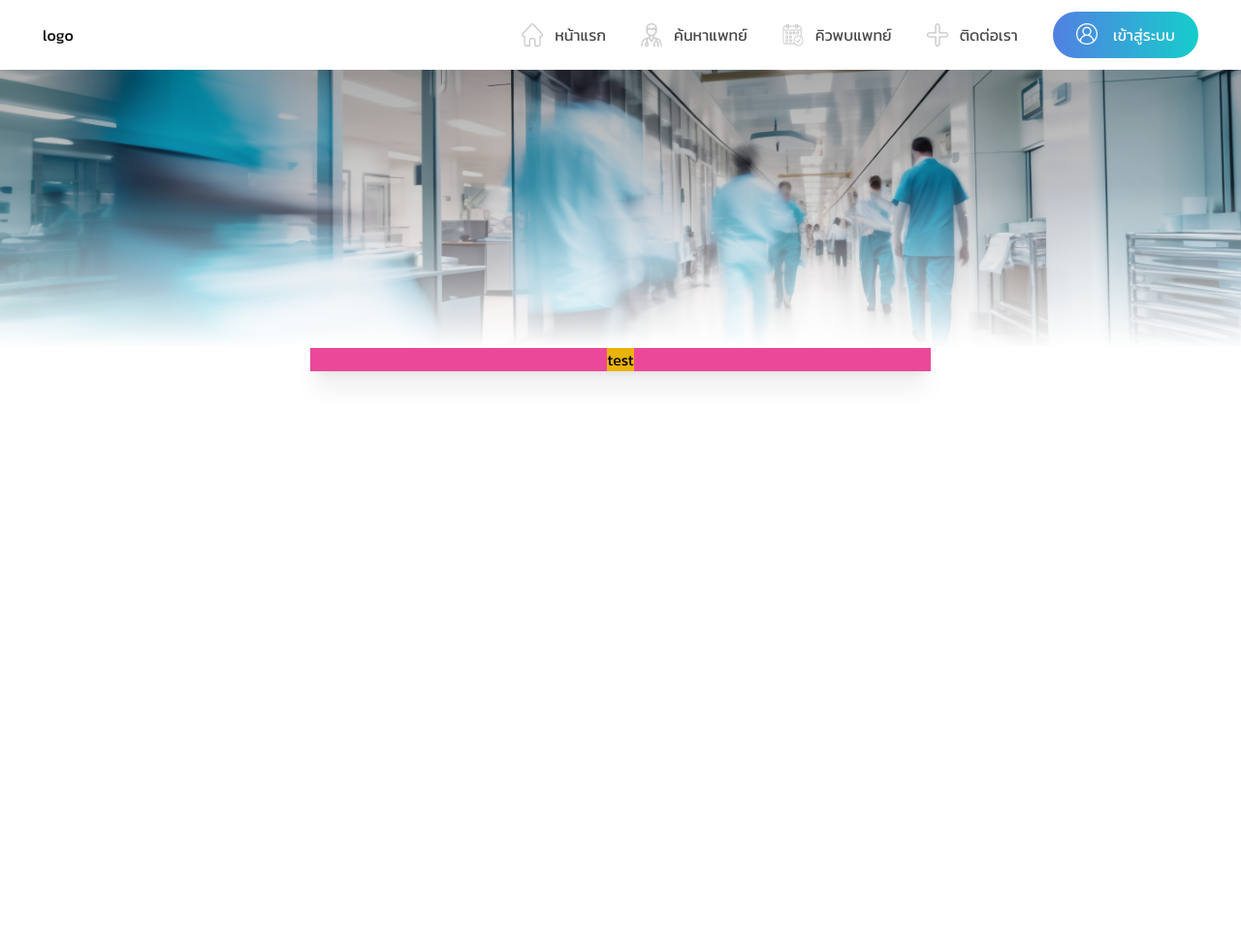
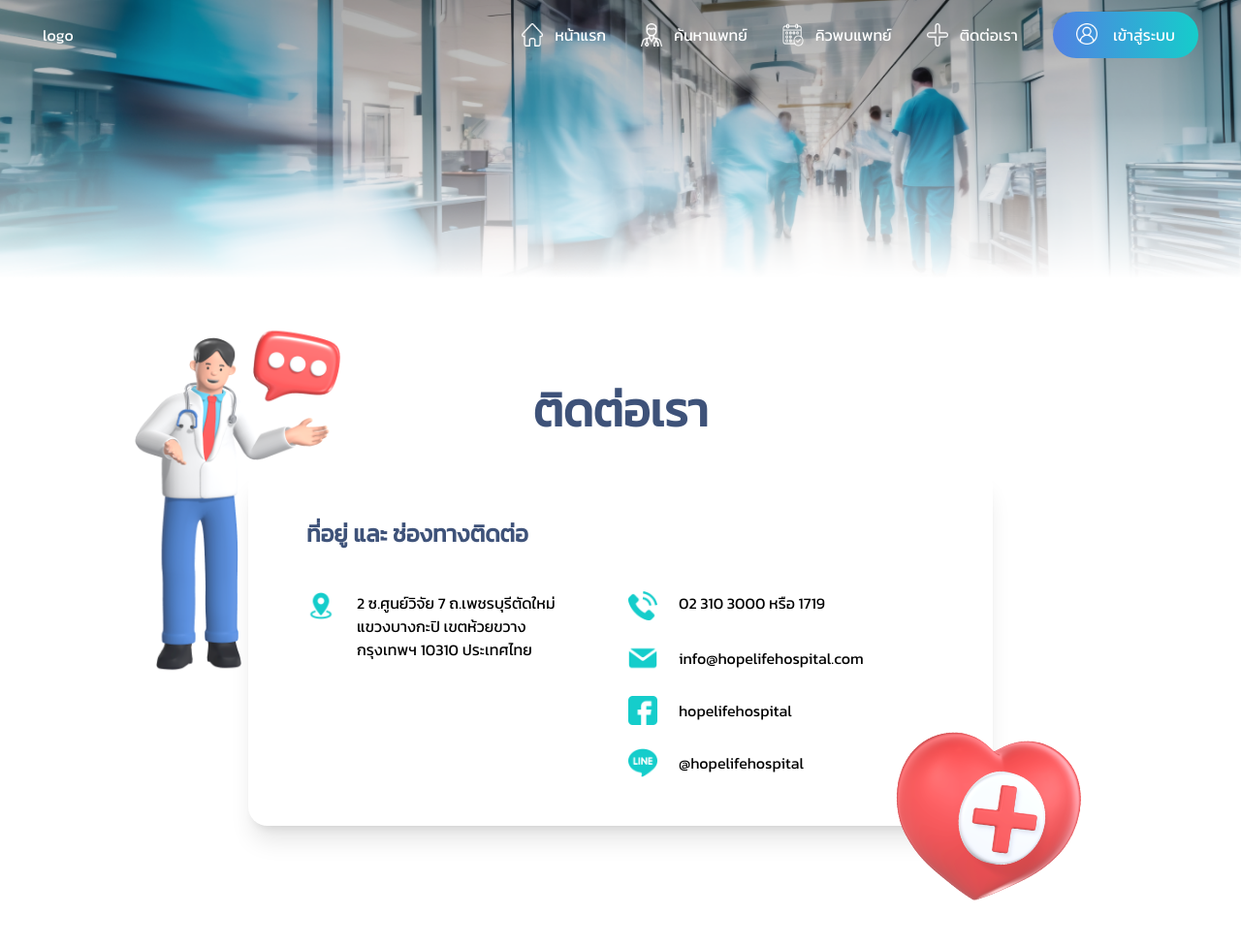
Before and after one commit to Youngyeans/minihospital_project, a Django app: page /hopelife/contact/ in a window 1280 px wide. Shown: the whole page at 97% size. Before the commit the page ends 392 px from the top, so only its background shows below. Run offline with Django 5.2, Linux system fonts and the light colour scheme; some libraries are stand-ins or nearby versions.

Commit message:
contact finished

```diff
--- a/minihospital/main/templates/contact.html
+++ b/minihospital/main/templates/contact.html
@@ -9,9 +9,49 @@
     <div class="w-full">
         <img src="{% static 'image/Group 84 (1).png' %}" class="w-full h-auto">
     </div>
-    <div class="flex justify-center items-center">
-        <div class="bg-pink-500 w-1/2 h-1/2 shadow-xl flex justify-center items-center">
-            <p class="bg-yellow-500">test</p>
+
+    <div class="flex flex-col justify-center w-full items-center py-[100px]">
+
+        <p class="text-center text-[#3E5279] text-[48px] font-semibold">ติดต่อเรา</p>
+
+        <div class=" relative grid grid-cols-2 gap-4 m-6 py-[50px] px-[60px] w-[60%] shadow-xl flex justify-center items-start rounded-[20px]">
+            <img src="{% static 'image/Doctor Consultation.png'%}" width="378" height="378" class="absolute top-[-150px] left-[-200px]">
+            <img src="{% static 'image/Heart Care.png'%}" width="214.76" height="214.76" class="absolute rotate-[8.16deg] bottom-[-100px] right-[-100px]">
+
+            <p class=" mb-[25px] col-span-2 text-[#3E5279] text-[24px] font-semibold">ที่อยู่ และ ช่องทางติดต่อ</p>
+            <div class=" flex justify-start items-start space-x-[22px]">
+                <img src="{% static 'image/location.png'%}" width="30" height="30">
+                <p>
+                    2 ซ.ศูนย์วิจัย 7 ถ.เพชรบุรีตัดใหม่<br>แขวงบางกะปิ เขตห้วยขวาง<br>กรุงเทพฯ 10310 ประเทศไทย
+                </p>
+            </div>
+            <div class="grid grid-rows-4 gap-[24px] overflow-x-hidden">
+                <div class="flex space-x-[22px]">
+                    <img src="{% static 'image/telephone.png'%}" width="30" height="30">
+                    <p>
+                        02 310 3000 หรือ 1719
+                    </p>
+                </div>
+                <div class="flex justify-start items-center space-x-[22px]">
+                    <img src="{% static 'image/mail.png'%}" width="30" height="30">
+                    <p>
+                        info@hopelifehospital.com
+                    </p>
+                </div>
+                <div class="flex justify-start items-center space-x-[22px]">
+                    <img src="{% static 'image/facebook (1).png'%}" width="30" height="30">
+                    <p>
+                        hopelifehospital
+                    </p>
+                </div>
+                <div class="flex justify-start items-center space-x-[22px]">
+                    <img src="{% static 'image/line.png'%}" width="30" height="30">
+                    <p>
+                        @hopelifehospital
+                    </p>
+                </div>
+            </div>
         </div>
+
     </div>
 {% endblock %}
--- a/minihospital/main/templates/layout.html
+++ b/minihospital/main/templates/layout.html
@@ -9,36 +9,36 @@
     <link rel="stylesheet" href="{% static 'css/styles.css' %}">
     <script src="https://cdn.tailwindcss.com"></script>
 </head>
-<body class="container-full">
+<body class="container-full h-screen w-screen overflow-x-hidden">
 
     {% block nav %}
-    {% if request.path == '/hopelife/' or request.path == '/contact/' %}
-        <nav class="bg-white shadow-md">
+    {% if request.path == '/hopelife/' or request.path == '/hopelife/contact/' %}
+        <nav class="bg-transparent fixed w-full">
             <div class="mx-5 px-6 py-3 flex justify-between items-center ">
-                <div class="">
+                <div class="text-white">
                     logo
                 </div>
                 <div class="flex space-x-9">
                     <div class="flex items-center space-x-9">
 
                         <div class="flex space-x-3 ">
-                            <img src="{% static 'image/home.png' %}" width="22" height="22">
-                            <a href="{% url 'home' %}" class="text-[#494949] hover:text-[#15CDCB]">หน้าแรก</a>
+                            <img src="{% static 'image/home.png' %}" width="22" height="22" class="brightness-200">
+                            <a href="{% url 'home' %}" class="text-white hover:text-[#15CDCB]">หน้าแรก</a>
                         </div>
 
                         <div class="flex space-x-3">
-                            <img src="{% static 'image/doctor.png' %}" width="22" height="22">
-                            <a href="#" class="text-[#494949] hover:text-[#15CDCB]">ค้นหาแพทย์</a>
+                            <img src="{% static 'image/doctor.png' %}" width="22" height="22" class="brightness-200">
+                            <a href="#" class="text-white hover:text-[#15CDCB]">ค้นหาแพทย์</a>
                         </div>
 
                         <div class="flex space-x-3">
-                            <img src="{% static 'image/schedule.png' %}" width="22" height="22">
-                            <a href="#" class="text-[#494949] hover:text-[#15CDCB]">คิวพบแพทย์</a>
+                            <img src="{% static 'image/schedule.png' %}" width="22" height="22" class="brightness-200">
+                            <a href="#" class="text-white hover:text-[#15CDCB]">คิวพบแพทย์</a>
                         </div>
 
                         <div class="flex space-x-3">
-                            <img src="{% static 'image/plus.png' %}" width="22" height="22">
-                            <a href="{% url 'contact' %}" class="text-[#494949] hover:text-[#15CDCB]">ติดต่อเรา</a>
+                            <img src="{% static 'image/plus.png' %}" width="22" height="22" class="brightness-200">
+                            <a href="{% url 'contact' %}" class="text-white hover:text-[#15CDCB]">ติดต่อเรา</a>
                         </div>
 
                     </div>
@@ -50,7 +50,7 @@
             </div>
         </nav>
     {% else %}
-        <nav class="bg-white shadow-md">
+        <nav class="bg-white shadow-md fixed w-full">
             <div class="container-full mx-5 px-6 py-3 flex justify-between items-center ">
                 <div class="">
                     logo
--- a/minihospital/minihospital/settings.py
+++ b/minihospital/minihospital/settings.py
@@ -85,7 +85,7 @@ DATABASES = {
         "ENGINE": "django.db.backends.postgresql",
         "NAME": "minihospital",
         "USER": "postgres",
-        "PASSWORD": "password",
+        "PASSWORD": "Yeans16369",
         "HOST": "localhost",
         "PORT": "5432",
     }
```
